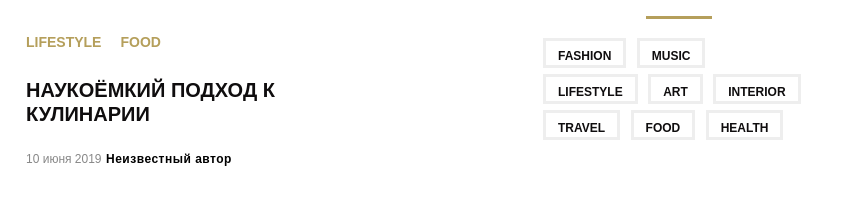
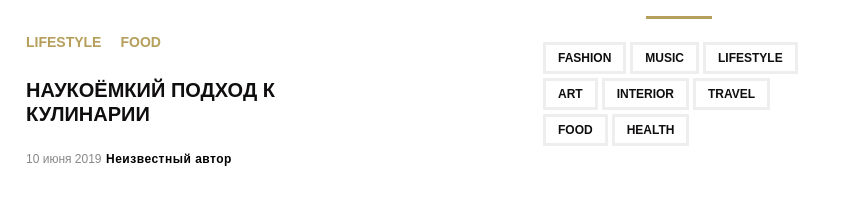
Before and after one commit to Elastomaniac/innopolis-1st, a plain HTML site: page index.html in a window 1280 px wide. Shown: the part 1460-1664 px from the top of the page, 425-1280 px from the left. Drawn offline with Linux system fonts and the light colour scheme.

Commit message:
все кроме черточек сделано

```diff
--- a/index.html
+++ b/index.html
@@ -398,27 +398,35 @@
         <section class="tags">
           <h2 class="tags-title">теги</h2>
           <ul class="tags-list">
-            <li class="tag">fashion</li>
-            <li class="tag">music</li>
-            <li class="tag">lifestyle</li>
-            <li class="tag">art</li>
-            <li class="tag">interior</li>
-            <li class="tag">travel</li>
-            <li class="tag">food</li>
-            <li class="tag">health</li>
+            <li class="tag">
+              <a href="#0" class="tag-link">fashion</a>
+            </li>
+            <li class="tag"><a href="#0" class="tag-link">music</a></li>
+            <li class="tag"><a href="#0" class="tag-link">lifestyle</a></li>
+            <li class="tag"><a href="#0" class="tag-link">art</a></li>
+            <li class="tag"><a href="#0" class="tag-link">interior</a></li>
+            <li class="tag"><a href="#0" class="tag-link">travel</a></li>
+            <li class="tag"><a href="#0" class="tag-link">food</a></li>
+            <li class="tag"><a href="#0" class="tag-link">health</a></li>
           </ul>
         </section>
         <section class="themes">
           <h2 class="themes-title">темы</h2>
           <ul class="themes-list">
-            <li class="themes-item">Красота<sup class="themes-sup">12</sup></li>
-            <li class="themes-item">Здоровье<sup class="themes-sup">4</sup></li>
             <li class="themes-item">
-              Образ жизни<sup class="themes-sup">145</sup>
+              Красота<span class="themes-sup">12</span>
             </li>
-            <li class="themes-item">Музыка<sup class="themes-sup">28</sup></li>
-            <li class="themes-item">Спорт<sup class="themes-sup">62</sup></li>
-            <li class="themes-item">Йога<sup class="themes-sup">8</sup></li>
+            <li class="themes-item">
+              Здоровье<span class="themes-sup">4</span>
+            </li>
+            <li class="themes-item">
+              Образ жизни<span class="themes-sup">145</span>
+            </li>
+            <li class="themes-item">
+              Музыка<span class="themes-sup">28</span>
+            </li>
+            <li class="themes-item">Спорт<span class="themes-sup">62</span></li>
+            <li class="themes-item">Йога<span class="themes-sup">8</span></li>
           </ul>
         </section>
       </aside>
--- a/style.css
+++ b/style.css
@@ -411,30 +411,26 @@ a {
 }
 
 .tags-list {
-  list-style: none;
+  display: flex;
+  flex-wrap: wrap;
 }
 
 .tag {
-  box-sizing: border-box;
-  padding: 8px 12px;
-  font-size: 12px;
-  text-transform: uppercase;
-  color: #0f0d0e;
-  font-weight: 700;
-  height: 30px;
-  background-color: rgba(244, 243, 241, 0);
   border: 3px solid #eeeeee;
-  display: inline-block;
-  margin-right: 6px;
-  margin-bottom: 6px;
-  display: inline-flex;
-  flex-wrap: wrap;
-  align-items: center;
-  justify-content: center;
+  margin: 4px 4px 0 0;
 }
 
 .tag:hover {
-  border: 3px solid #b59f5b;
+  border-color: #b59f5b;
+}
+
+.tag-link {
+  display: block;
+  padding: 6px 12px;
+  font-size: 12px;
+  text-transform: uppercase;
+  font-weight: 700;
+  color: #0f0d0e;
 }
 
 /* ================ THEMES SECTION ================ */
@@ -480,6 +476,7 @@ a {
   color: #b59f5b;
   font-size: 12px;
   font-weight: 700;
+  vertical-align: super;
 }
 
 /* ================ FOOTER ================ */
```
